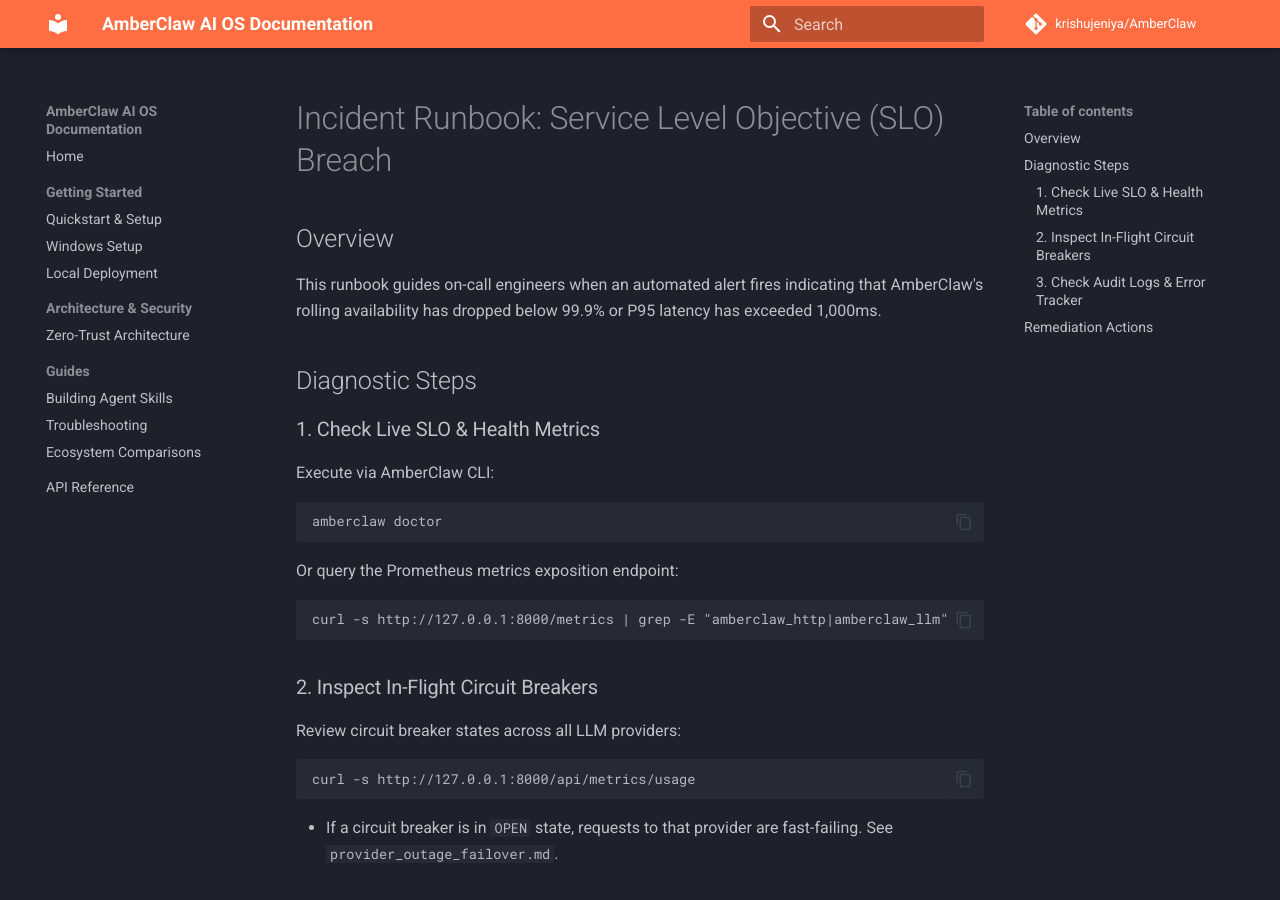
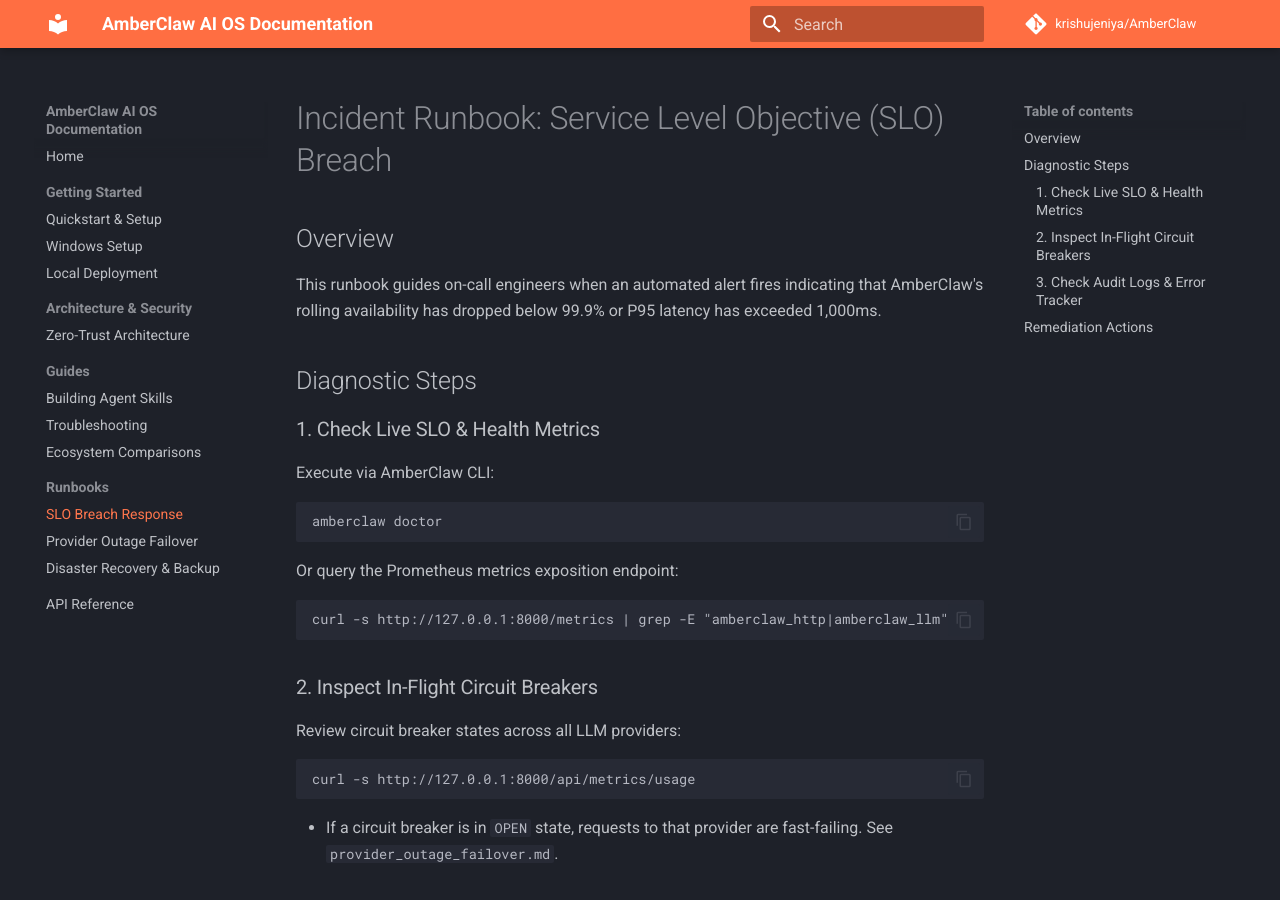
Before and after one commit to krishujeniya/AmberClaw, an MkDocs documentation site: the page built from docs/runbooks/slo_breach_runbook.md, in a window 1280 px wide and 900 px high. Built offline with MkDocs 1.6.1 and Material for MkDocs 9.7.7, drawn with Linux system fonts in a browser that asks for light colours; comment, search, counter and statistics services are not loaded.

Commit message:
docs: include runbooks in mkdocs nav and remove empty placeholder docs/src

```diff
--- a/mkdocs.yml
+++ b/mkdocs.yml
@@ -35,4 +35,8 @@
     - Building Agent Skills: skills.md
     - Troubleshooting: troubleshooting.md
     - Ecosystem Comparisons: comparisons.md
+  - Runbooks:
+    - SLO Breach Response: runbooks/slo_breach_runbook.md
+    - Provider Outage Failover: runbooks/provider_outage_failover.md
+    - Disaster Recovery & Backup: runbooks/disaster_recovery_runbook.md
   - API Reference: api.md
```
Also changed, not shown: docs/src/architecture.md (deleted), docs/src/index.md (deleted), docs/src/quickstart.md (deleted), docs/src/security.md (deleted), docs/src/troubleshooting.md (deleted).
